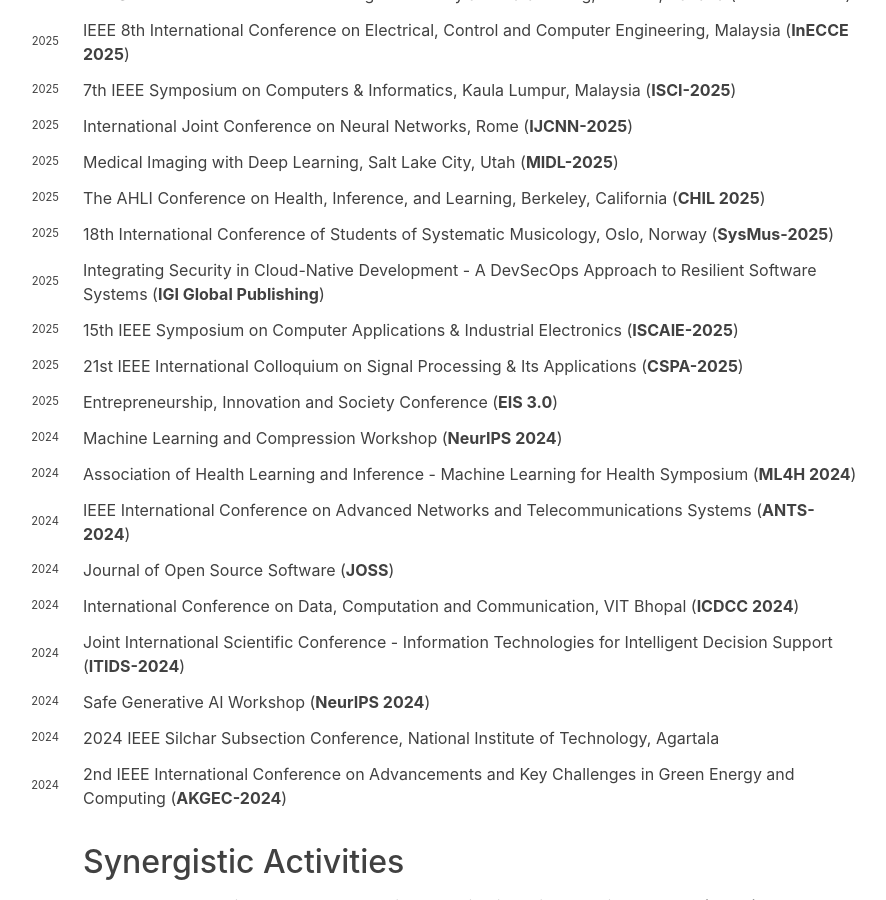
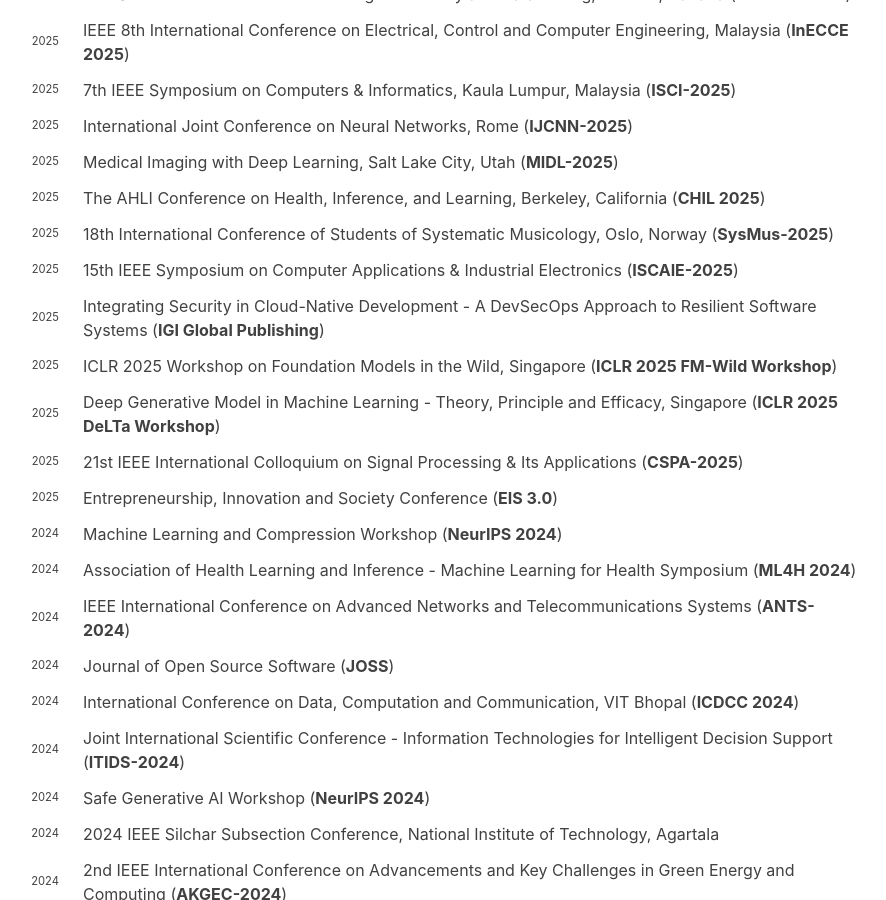
Before and after one commit to hariharanragothaman/hariharanragothaman.github.io, a Jekyll site: the page built from cv.md, in a window 1280 px wide and 900 px high, scrolled down 5665 px. Shown: the whole window, without its empty margins (249-1135 px from the left). Built offline with Jekyll 4.4.1, drawn with Linux system fonts in a browser that asks for light colours; nearby versions of some CDN libraries; some web fonts are replaced; some of the changed text lies outside the part shown.

Commit message:
Polishes and Updates

```diff
--- a/_data/reviewer.yaml
+++ b/_data/reviewer.yaml
@@ -52,17 +52,30 @@
     - year: 2025
       url: https://www.uio.no/ritmo/english/news-and-events/events/conferences/2025/sysmus25/
 
+
+- venue: 15th IEEE Symposium on Computer Applications & Industrial Electronics
+  venue-shorthand: ISCAIE-2025
+  years:
+    - year: 2025
+      url: https://www.iscaie.org/
+
 - venue: Integrating Security in Cloud-Native Development - A DevSecOps Approach to Resilient Software Systems
   venue-shorthand: IGI Global Publishing
   years:
     - year: 2025
       url: https://www.igi-global.com/
 
-- venue: 15th IEEE Symposium on Computer Applications & Industrial Electronics
-  venue-shorthand: ISCAIE-2025
+- venue: ICLR 2025 Workshop on Foundation Models in the Wild, Singapore
+  venue-shorthand: ICLR 2025 FM-Wild Workshop
   years:
     - year: 2025
-      url: https://www.iscaie.org/
+      url: https://fm-wild-community.github.io/
+
+- venue: Deep Generative Model in Machine Learning - Theory, Principle and Efficacy, Singapore
+  venue-shorthand: ICLR 2025 DeLTa Workshop
+  years:
+    - year: 2025
+      url: https://delta-workshop.github.io/#home
 
 - venue: 21st IEEE International Colloquium on Signal Processing & Its Applications
   venue-shorthand: CSPA-2025
```
Also changed, not shown: _data/pc.yaml (+7 -0 lines).
